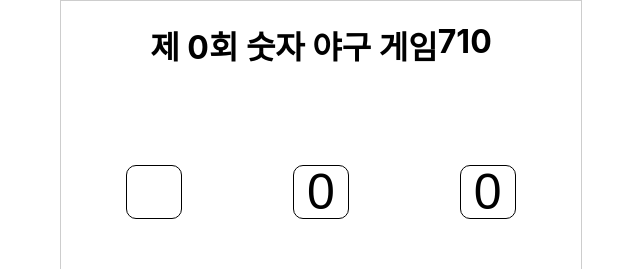
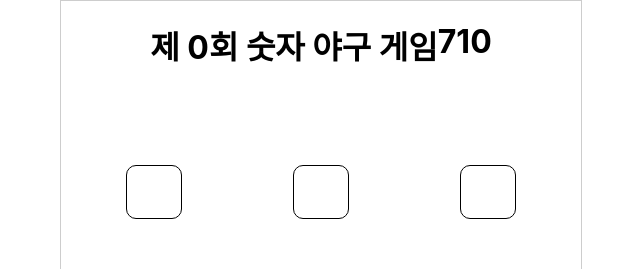
Before and after one commit to jjjl-coding/heystartnow, a React (Create React App) app: page / in a window 1280 px wide. Shown: the top 269 px of the page, without its empty margins (319-959 px from the left). Built offline with nearby package versions, Linux system fonts and the light colour scheme.

Commit message:
enter 누를 시 인풋 중 1칸이라도 안차있으면 다음 인풋 포커스, 인풋 칸이 모두 차 있으면 confirm

```diff
--- a/src/AnswerInput.tsx
+++ b/src/AnswerInput.tsx
@@ -2,10 +2,12 @@ import React, { SetStateAction, Dispatch, useRef, useEffect } from "react";
 import styled from "styled-components";
 interface Props {
   setInputFocus: Dispatch<SetStateAction<number>>;
-  inputValues: number[];
+  inputValues: (number | string)[];
   changeInputValue: (number: number) => void;
   maxLength: number;
   inputFocus: number;
+  confirmButtonClickHandler: () => void;
+  nextFocus: () => void;
 }
 export function AnswerInput({
   setInputFocus,
@@ -13,6 +15,8 @@ export function AnswerInput({
   changeInputValue,
   maxLength,
   inputFocus,
+  confirmButtonClickHandler,
+  nextFocus,
 }: Props) {
   const inputFocused: any = Array.from({ length: maxLength }, () => {
     return useRef<HTMLInputElement>(null);
@@ -29,19 +33,22 @@ export function AnswerInput({
   }
 
   function changeInputfocus(e: any) {
-    e.target.value = null;
     setInputFocus(Number(e.target.id));
-    console.log(e.target.value);
+    console.log(e);
   }
-  function changeInputfocus2(e: any) {
+
+  function onKeyDown(e: any) {
     if (!Number.isNaN(Number(e.key))) {
       const number = Number(e.key);
       changeInputValue(number);
+      if (number == 0) {
+        e.target.value = 0;
+      }
     } else if (e.key === "Enter") {
-      if (inputFocus === maxLength - 1) {
-        setInputFocus(0);
+      if (inputValues.includes("") === false) {
+        confirmButtonClickHandler();
       } else {
-        setInputFocus(inputFocus + 1);
+        nextFocus();
       }
     }
   }
@@ -54,7 +61,7 @@ export function AnswerInput({
             id={String(index)}
             ref={inputFocused[index]}
             onFocus={changeInputfocus}
-            onKeyDown={changeInputfocus2}
+            onKeyDown={onKeyDown}
             type="number"
             //onInput={oninput}
             value={inputValues[index]}
--- a/src/App.tsx
+++ b/src/App.tsx
@@ -10,8 +10,8 @@ import { Header } from "./Header";
 function App() {
   const maxLength = 3;
   const [inputFocus, setInputFocus] = useState(0);
-  const [inputValues, setInputValues] = useState<number[]>(
-    Array.from({ length: maxLength }, () => 0)
+  const [inputValues, setInputValues] = useState<(number | string)[]>(
+    Array.from({ length: maxLength }, () => "")
   );
   const [gameCount, setGameCount] = useState(0);
   const [gameEnd, setGameEnd] = useState(false);
@@ -21,7 +21,7 @@ function App() {
   const [cardListValues, setCardListValues] = useState<Array<object>>([]);
 
   function nextFocus() {
-    if (inputFocus === maxLength) {
+    if (inputFocus === maxLength - 1) {
       return setInputFocus(0);
     }
     setInputFocus(inputFocus + 1);
@@ -34,6 +34,7 @@ function App() {
   }
 
   function confirmButtonClickHandler() {
+    console.log("hi");
     const result = getResult(inputValues, randomNumber);
     setCardListValues([...cardListValues, { inputValues, result: result }]);
     if (result.victory === true) {
@@ -44,11 +45,10 @@ function App() {
   function ClearGame() {
     setGameEnd(false);
     setCardListValues([]);
-    setInputValues(Array.from({ length: maxLength }, () => 0));
+    setInputValues(Array.from({ length: maxLength }, () => ""));
     setInputFocus(0);
     setRandomNumber(getRandomNumberList(maxLength));
     setGameCount(gameCount + 1);
-    console.log(inputValues);
   }
 
   return (
@@ -61,7 +61,6 @@ function App() {
           <button
             onClick={() => {
               ClearGame();
-              console.log(inputValues);
             }}
           >
             다시하기
@@ -75,6 +74,8 @@ function App() {
           cardListValues={cardListValues}
           maxLength={maxLength}
           inputFocus={inputFocus}
+          confirmButtonClickHandler={confirmButtonClickHandler}
+          nextFocus={nextFocus}
         />
         <Footer
           changeInputValue={changeInputValue}
--- a/src/Footer.tsx
+++ b/src/Footer.tsx
@@ -16,7 +16,7 @@ export function Footer({
         return (
           <NumerButton
             onClick={() => {
-              changeInputValue(number);
+              changeInputValue(Number(number));
               nextFocus();
             }}
           >
--- a/src/Main.tsx
+++ b/src/Main.tsx
@@ -5,10 +5,12 @@ import { CardList } from "./CardList";
 interface Props {
   changeInputValue: (number: number) => void;
   setInputFocus: Dispatch<SetStateAction<number>>;
-  inputValues: number[];
+  inputValues: (number | string)[];
   cardListValues: Array<object>;
   maxLength: number;
   inputFocus: number;
+  confirmButtonClickHandler: () => void;
+  nextFocus: () => void;
 }
 export function Main({
   changeInputValue,
@@ -17,6 +19,8 @@ export function Main({
   cardListValues,
   maxLength,
   inputFocus,
+  confirmButtonClickHandler,
+  nextFocus,
 }: Props) {
   return (
     <MainWrapper>
@@ -27,6 +31,8 @@ export function Main({
         changeInputValue={changeInputValue}
         maxLength={maxLength}
         inputFocus={inputFocus}
+        confirmButtonClickHandler={confirmButtonClickHandler}
+        nextFocus={nextFocus}
       />
       <CardList cardListValues={cardListValues} />
     </MainWrapper>
--- a/src/gamePolicy/getResult.tsx
+++ b/src/gamePolicy/getResult.tsx
@@ -1,4 +1,7 @@
-export function getResult(tryAnswer: number[], correctAnswer: number[]) {
+export function getResult(
+  tryAnswer: (number | string)[],
+  correctAnswer: number[]
+) {
   const out: number = getOut(tryAnswer, correctAnswer); //correctAnswer.length;
   const strike: number = getStrike(tryAnswer, correctAnswer);
   const ball: number = correctAnswer.length - out - strike;
@@ -23,7 +26,10 @@ export function getResult(tryAnswer: number[], correctAnswer: number[]) {
   return resultBox;
 }
 
-export function getOut(tryAnswer: number[], correctAnswer: number[]) {
+export function getOut(
+  tryAnswer: (number | string)[],
+  correctAnswer: (number | string)[]
+) {
   let out = correctAnswer.length;
   for (let i = 0; i < tryAnswer.length; i++) {
     if (correctAnswer.includes(tryAnswer[i])) {
@@ -33,7 +39,10 @@ export function getOut(tryAnswer: number[], correctAnswer: number[]) {
   return out;
 }
 
-export function getStrike(tryAnswer: number[], correctAnswer: number[]) {
+export function getStrike(
+  tryAnswer: (number | string)[],
+  correctAnswer: number[]
+) {
   let strike = 0;
   for (let i = 0; i < tryAnswer.length; i++) {
     if (tryAnswer[i] === correctAnswer[i]) {
```
